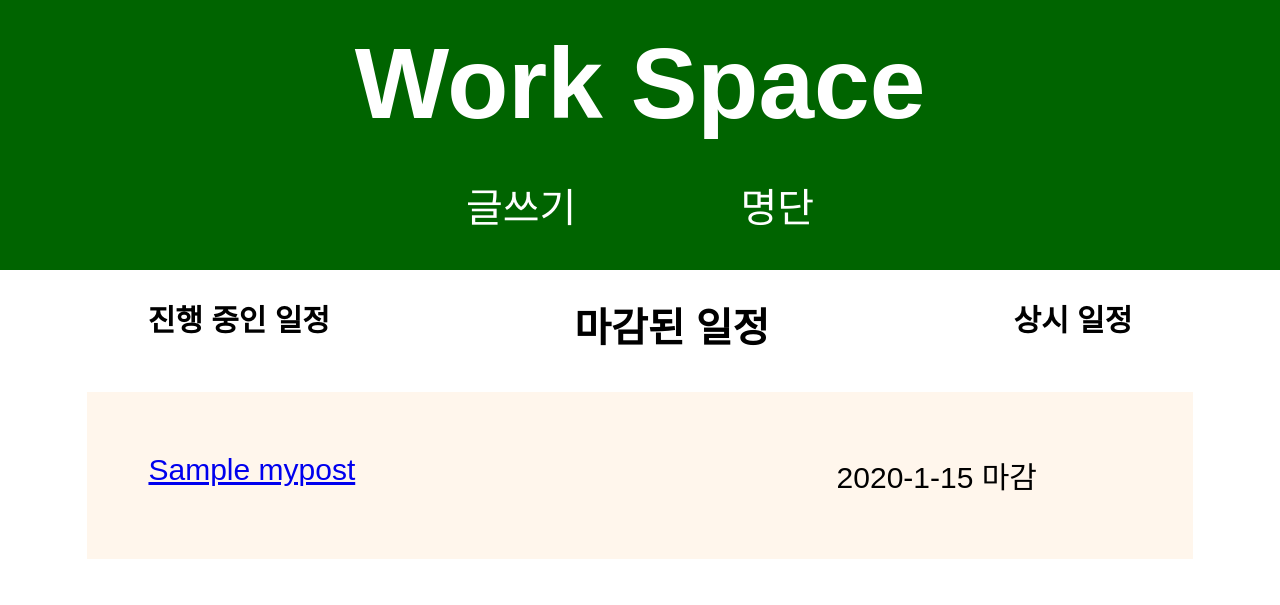
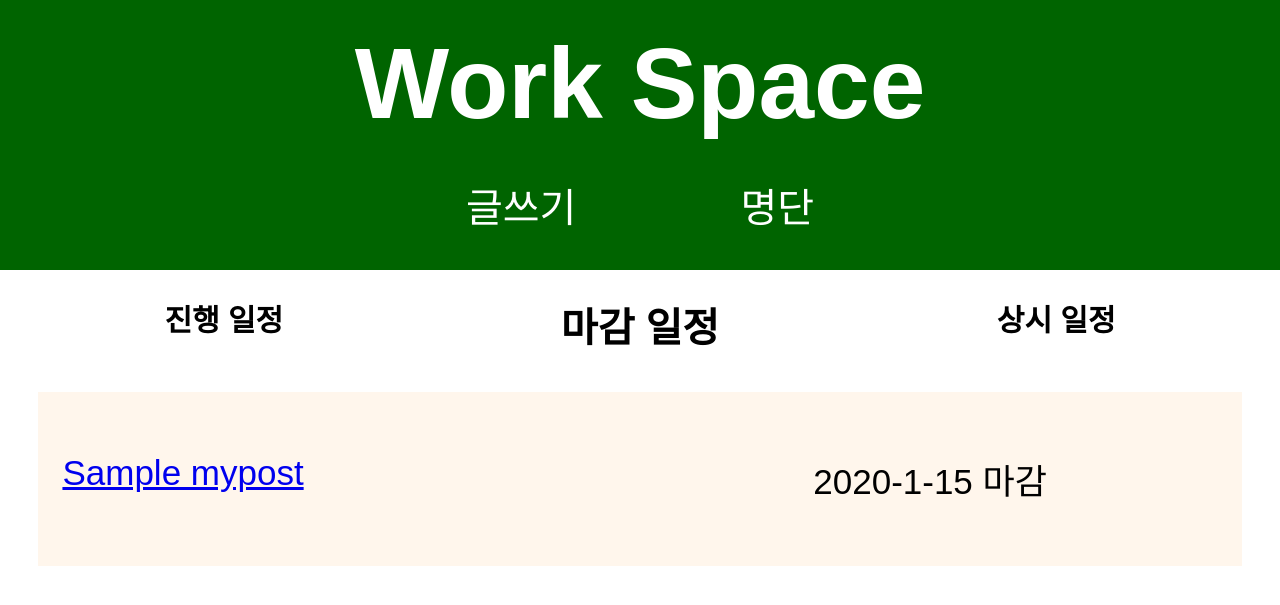
Before and after one commit to jschan0911/workspace, a Django app: page /end/ in a window 1280 px wide. Shown: the top 605 px of the page. Run offline with Django 4.2, Linux system fonts and the light colour scheme; tables that the repository leaves empty hold one stand-in row (values such as "Sample post").

Commit message:
edit: font-size

```diff
--- a/church_work/work_app/forms.py
+++ b/church_work/work_app/forms.py
@@ -4,9 +4,9 @@ from .models import myPost, myUser
 
 class PostForm(forms.ModelForm):
     title = forms.CharField(label='', max_length=20,
-        widget=forms.Textarea(attrs={'rows':'1', 'cols': '30', 'style':'font-size:35px; padding: 2%;'}))
+        widget=forms.Textarea(attrs={'rows':'1', 'cols': '40', 'style':'font-size:35px; padding: 2%;'}))
     body = forms.CharField(label='', max_length=2000,
-        widget=forms.Textarea(attrs={'rows':'20', 'cols': '30', 'style':'font-size:35px; padding: 2%;'}))
+        widget=forms.Textarea(attrs={'rows':'20', 'cols': '40', 'style':'font-size:35px; padding: 2%;'}))
     enddate = forms.DateField(required=False, label='',
         # widget=forms.DateInput(format=('%m/%d/%Y'), attrs={'class':'form-control', 'placeholder':'Select a date', 'type':'date'})
         widget=forms.DateInput(format=('%Y-%m-%d'), attrs={'class':'form-control', 'placeholder':'Select a date', 'type':'date', 'style':'font-size:35px; padding: 2%;'})
--- a/church_work/work_app/templates/create.html
+++ b/church_work/work_app/templates/create.html
@@ -12,6 +12,7 @@
             padding-top: 1%;
             padding-bottom: 1%;
             background-color: darkgreen;
+            font-size: 70px;
         }
         .btn_title{
             color: white; text-decoration: none;
--- a/church_work/work_app/templates/home_end.html
+++ b/church_work/work_app/templates/home_end.html
@@ -64,12 +64,14 @@
         }
         .posts{
             display: grid;
-            grid-template-columns: 70% 30%;
+            grid-template-columns: 65% 35%;
             padding: 5%;
+            padding-left: 2%;
+            padding-right: 2%;
             margin: 1%;
-            margin-left: 5%;
-            margin-right: 5%;
-            font-size: 30px;
+            /* margin-left: 5%;
+            margin-right: 5%; */
+            font-size: 35px;
             background-color: rgb(255, 246, 236);
         }
     </style>
@@ -87,8 +89,8 @@
 </div>
 
 <div class="options">
-    <a href="{% url 'home' %}" class="btn_options"><p>진행 중인 일정</p></a>
-    <p class="nowoption">마감된 일정</p>
+    <a href="{% url 'home' %}" class="btn_options"><p>진행 일정</p></a>
+    <p class="nowoption">마감 일정</p>
     <a href="{% url 'home_always' %}" class="btn_options"><p>상시 일정</p> </a>
 </div>
 
```
Also changed, not shown: church_work/work_app/templates/home.html (+8 -6 lines), church_work/work_app/templates/home_always.html (+8 -6 lines).
